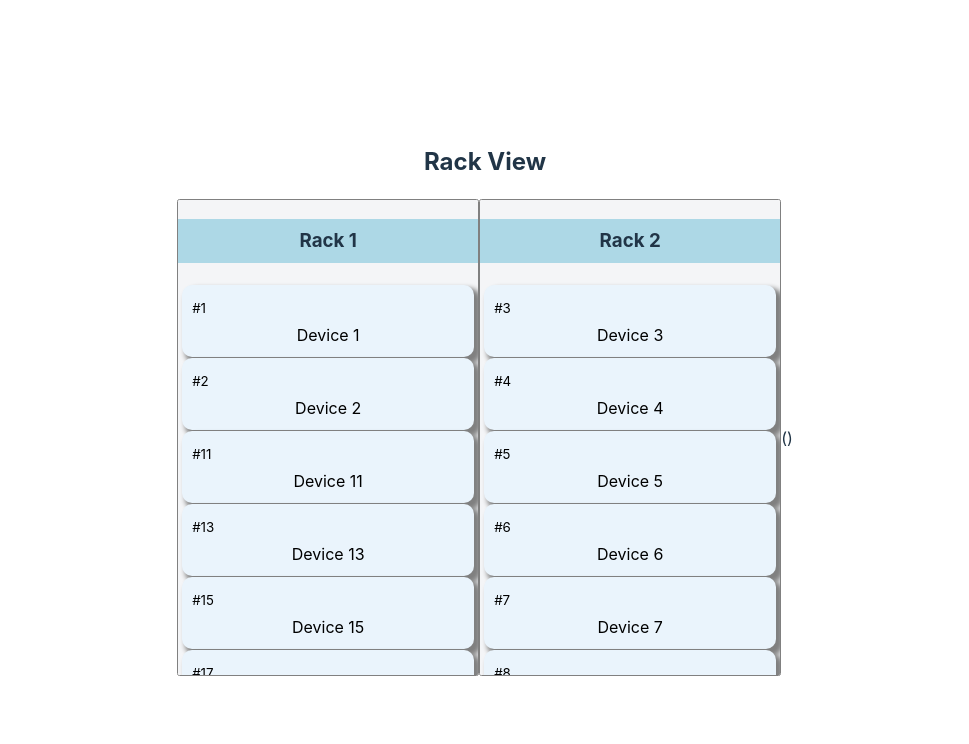
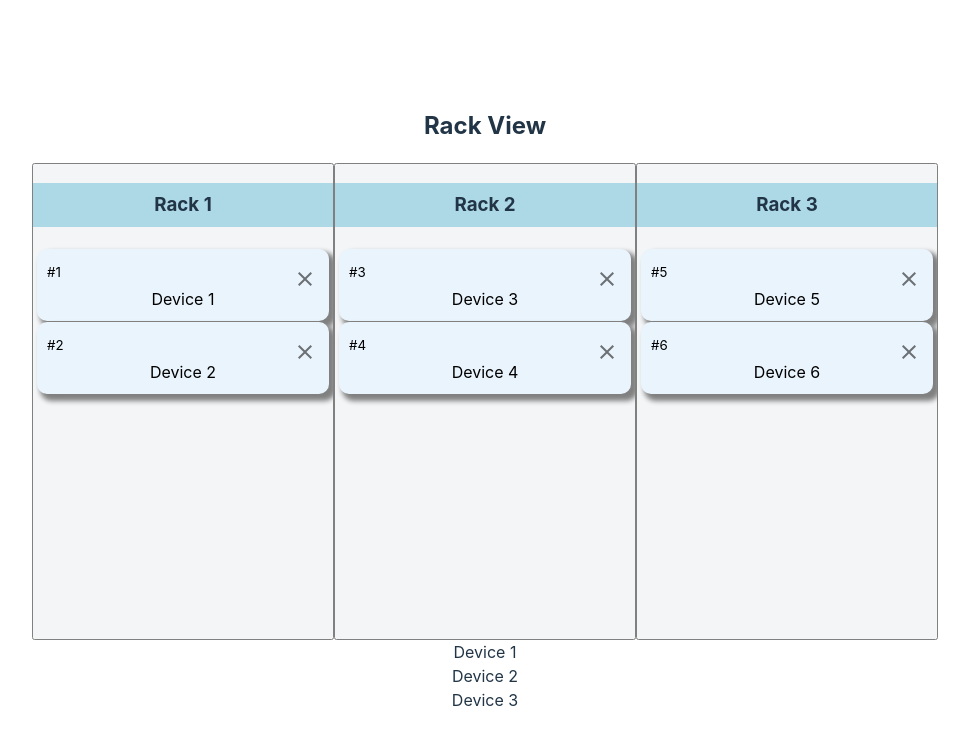
Before and after one commit to stellar-droid/kanbanBoard, a React (Vite) app: page / in a window 1280 px wide. Shown: the top 744 px of the page, without its empty margins (155-1124 px from the left). Built offline with nearby package versions, Linux system fonts and the light colour scheme.

Commit message:
MAke an alert for consoled id , index, in which rack it is been dragged

```diff
--- a/package.json
+++ b/package.json
@@ -11,6 +11,7 @@
   "dependencies": {
     "@emotion/react": "^11.11.3",
     "@emotion/styled": "^11.11.0",
+    "@mui/icons-material": "^5.15.2",
     "@mui/material": "^5.15.2",
     "antd": "^5.3.0",
     "react": "^18.2.0",
--- a/src/App.jsx
+++ b/src/App.jsx
@@ -3,11 +3,12 @@ import "./App.css";
 import Column from "./assets/components/Column";
 import KanbanBoard from "./assets/components/Kanbanboard";
 import Task from "./assets/components/Task";
-
+import DevicesStockList from "./assets/components/DevicesStockList";
 function App() {
   return (
     <div className="App">
       <KanbanBoard />
+      <DevicesStockList />
     </div>
   );
 }
--- a/src/assets/components/Column.jsx
+++ b/src/assets/components/Column.jsx
@@ -1,12 +1,11 @@
 //  DROPPABLE COMPONENT
-
-
 
 import React from "react";
 import styled from "styled-components";
 import Task from "./Task";
 import "./scroll.css";
 import { Droppable } from "react-beautiful-dnd";
+import { Button } from "@mui/material";
 
 const Container = styled.div`
   background-color: #f4f5f7;
@@ -33,15 +32,16 @@ const TaskList = styled.div`
   min-height: 100px;
 `;
 
-export default function Column({ title, tasks, id }) {
+export default function Column({ title, tasks, id, onDelete }) {
   return (
+    <>
     <Container className="column">
       <Title
         style={{
           backgroundColor: "lightblue",
           position: "stick",
         }}
-      >
+        >
         {title}
       </Title>
       <Droppable droppableId={id}>
@@ -52,12 +52,13 @@ export default function Column({ title, tasks, id }) {
             isDraggingOver={snapshot.isDraggingOver}
           >
             {tasks.map((task, index) => (
-              <Task key={index} index={index} task={task} />
+              <Task key={index} index={index} task={task} onDelete={onDelete}/>
             ))}
             {provided.placeholder}
           </TaskList>
         )}
       </Droppable>
     </Container>
+        </>
   );
 }
--- /dev/null
+++ b/src/assets/components/DevicesStockList.jsx
@@ -0,0 +1,60 @@
+import React, { useState, useEffect } from 'react';
+import { DragDropContext, Droppable, Draggable } from 'react-beautiful-dnd';
+
+const DeviceList = () => {
+  const [devices, setDevices] = useState([
+    { id: 1, name: 'Device 1' },
+    { id: 2, name: 'Device 2' },
+    { id: 3, name: 'Device 3' },
+  ]);
+
+  // ... rest of the component
+
+const onDragEnd = (result) => {
+    if (!result.destination) return;
+    const { source, destination } = result;
+
+    if (source.droppableId !== destination.droppableId) return;
+
+    const reorderedDevices = Array.from(devices);
+    const [removed] = reorderedDevices.splice(source.index, 1);
+    reorderedDevices.splice(destination.index, 0, removed);
+
+    setDevices(reorderedDevices);
+  };
+
+return (
+    <DragDropContext onDragEnd={onDragEnd}>
+      <Droppable droppableId="device-list">
+        {(provided) => (
+          <div {...provided.droppableProps} ref={provided.innerRef}>
+            {devices.map((device, index) => (
+              <Draggable key={device.id} draggableId={device.id} index={index}>
+                {(provided, snapshot) => (
+
+                  <div
+                    ref={provided.innerRef}
+                    {...provided.draggableProps}
+                    {...provided.dragHandleProps}
+                  >
+                    {/* Render device name and preview */}
+                    <div className="device-item">
+                      {snapshot.isDragging ? (
+                        <div className="device-preview">{device.name}</div>
+                      ) : (
+                        <div className="device-name">{device.name}</div>
+                      )}
+                    </div>
+                  </div>
+                )}
+              </Draggable>
+            ))}
+            {provided.placeholder}
+          </div>
+        )}
+      </Droppable>
+    </DragDropContext>
+  );
+};
+
+export default DeviceList;
--- a/src/assets/components/Kanbanboard.jsx
+++ b/src/assets/components/Kanbanboard.jsx
@@ -6,72 +6,76 @@ import Column from "./Column";
 import TaskForm from "./TaskForm";
 import { Modal, Paper } from "@mui/material";
 export default function KanbanBoard() {
-  const [completed, setCompleted] = useState([]);
-  const [incomplete, setIncomplete] = useState([]);
+  const [rack1, setRack1] = useState([""]);
+  const [rack2, setRack2] = useState([""]);
+  const [rack3, setRack3] = useState([""]);
   const [isFormOpen, setIsFormOpen] = useState(false);
-  const [isFormSubmitted, setIsFormSubmitted] = useState(false);
+  const [action, setAction] = useState(true);
 
   const staticData = [
-    { userId: 1, id: 1, title: "Device 1", completed: false },
-    { userId: 2, id: 2, title: "Device 2", completed: false },
-    { userId: 3, id: 3, title: "Device 3", completed: true },
-    { userId: 4, id: 4, title: "Device 4", completed: true },
-    { userId: 5, id: 5, title: "Device 5", completed: true },
-    { userId: 6, id: 6, title: "Device 6", completed: true },
-    { userId: 7, id: 7, title: "Device 7", completed: true },
-    { userId: 8, id: 8, title: "Device 8", completed: true },
-    { userId: 9, id: 9, title: "Device 9", completed: true },
-    { userId: 10, id: 10, title: "Device 10", completed: true },
-    { userId: 11, id: 11, title: "Device 11", completed: false },
-    { userId: 12, id: 12, title: "Device 12", completed: true },
-    { userId: 13, id: 13, title: "Device 13", completed: false },
-    { userId: 14, id: 14, title: "Device 14", completed: true },
-    { userId: 15, id: 15, title: "Device 15", completed: false },
-    { userId: 16, id: 16, title: "Device 16", completed: true },
-    { userId: 17, id: 17, title: "Device 17", completed: false },
-    { userId: 18, id: 18, title: "Device 18", completed: true },
-    { userId: 19, id: 19, title: "Device 19", completed: false },
-    { userId: 20, id: 20, title: "Device 20", completed: true },
-    { userId: 21, id: 21, title: "Device 21", completed: false },
-    { userId: 22, id: 22, title: "Device 22", completed: true },
-    { userId: 23, id: 23, title: "Device 23", completed: false },
-    { userId: 24, id: 24, title: "Device 24", completed: true },
-    { userId: 25, id: 25, title: "Device 25", completed: false },
-    { userId: 26, id: 26, title: "Device 26", completed: true },
-    { userId: 27, id: 27, title: "Device 27", completed: false },
-    { userId: 28, id: 28, title: "Device 28", completed: true },
-    { userId: 29, id: 29, title: "Device 29", completed: false },
-    { userId: 30, id: 30, title: "Device 30", completed: true },
-    { userId: 31, id: 31, title: "Device 31", completed: false },
-    { userId: 32, id: 32, title: "Device 32", completed: true },
-    { userId: 33, id: 33, title: "Device 33", completed: false },
-    { userId: 34, id: 34, title: "Device 34", completed: true },
-    { userId: 35, id: 35, title: "Device 35", completed: false },
-    { userId: 36, id: 36, title: "Device 36", completed: true },
-    { userId: 37, id: 37, title: "Device 37", completed: false },
-    { userId: 38, id: 38, title: "Device 38", completed: true },
-    { userId: 39, id: 39, title: "Device 39", completed: false },
-    { userId: 40, id: 40, title: "Device 40", completed: true },
-    { userId: 41, id: 41, title: "Device 41", completed: false },
-    { userId: 42, id: 42, title: "Device 42", completed: true },
-    { userId: 43, id: 43, title: "Device 43", completed: false },
-    { userId: 44, id: 44, title: "Device 44", completed: true },
-    { userId: 45, id: 45, title: "Device 45", completed: false },
-    { userId: 46, id: 46, title: "Device 46", completed: true },
-    { userId: 47, id: 47, title: "Device 47", completed: false },
-    { userId: 48, id: 48, title: "Device 48", completed: true },
-    { userId: 49, id: 49, title: "Device 49", completed: false },
-    { userId: 50, id: 50, title: "Device 50", completed: true },
+    { userId: 1, id: 1, title: "Device 1", rack: "1" },
+    { userId: 2, id: 2, title: "Device 2", rack: "1" },
+    { userId: 3, id: 3, title: "Device 3", rack: "2" },
+    { userId: 4, id: 4, title: "Device 4", rack: "2" },
+    { userId: 5, id: 5, title: "Device 5", rack: "3" },
+    { userId: 6, id: 6, title: "Device 6", rack: "3" },
+    // { userId: 7, id: 7, title: "Device 7", rack: true },
+    // { userId: 8, id: 8, title: "Device 8", rack: true },
+    // { userId: 9, id: 9, title: "Device 9", rack: true },
+    // { userId: 10, id: 10, title: "Device 10", rack: true },
+    // { userId: 11, id: 11, title: "Device 11", rack: false },
+    // { userId: 12, id: 12, title: "Device 12", rack: true },
+    // { userId: 13, id: 13, title: "Device 13", rack: false },
+    // { userId: 14, id: 14, title: "Device 14", rack: true },
+    // { userId: 15, id: 15, title: "Device 15", rack: false },
+    // { userId: 16, id: 16, title: "Device 16", rack: true },
+    // { userId: 17, id: 17, title: "Device 17", rack: false },
+    // { userId: 18, id: 18, title: "Device 18", rack: true },
+    // { userId: 19, id: 19, title: "Device 19", rack: false },
+    // { userId: 20, id: 20, title: "Device 20", rack3: true }
+    // { userId: 21, id: 21, title: "Device 21", rack: false },
+    // { userId: 22, id: 22, title: "Device 22", rack: false },
+    // { userId: 23, id: 23, title: "Device 23", rack: false },
+    // { userId: 24, id: 24, title: "Device 24", rack: true },
+    // { userId: 25, id: 25, title: "Device 25", rack: true },
+    // { userId: 26, id: 26, title: "Device 26", rack: true },
+    // { userId: 27, id: 27, title: "Device 27", rack: true },
+    // { userId: 28, id: 28, title: "Device 28", rack: true },
+    // { userId: 29, id: 29, title: "Device 29", rack: true },
+    // { userId: 30, id: 30, title: "Device 30", rack: true },
+    // { userId: 31, id: 31, title: "Device 31", rack: true },
+    // { userId: 32, id: 32, title: "Device 32", rack: true },
+    // { userId: 33, id: 33, title: "Device 33", rack: true },
+    // { userId: 34, id: 34, title: "Device 34", rack: true },
+    // { userId: 35, id: 35, title: "Device 35", rack: true },
+    // { userId: 36, id: 36, title: "Device 36", rack: true },
+    // { userId: 37, id: 37, title: "Device 37", rack: true },
+    // { userId: 38, id: 38, title: "Device 38", rack: true },
+    // { userId: 39, id: 39, title: "Device 39", rack: true },
+    // { userId: 40, id: 40, title: "Device 40", rack: true },
+    // { userId: 41, id: 41, title: "Device 41", rack: true },
+    // { userId: 42, id: 42, title: "Device 42", rack: true },
+    // { userId: 43, id: 43, title: "Device 43", rack: true },
+    // { userId: 44, id: 44, title: "Device 44", rack: true },
+    // { userId: 45, id: 45, title: "Device 45", rack: true },
+    // { userId: 46, id: 46, title: "Device 46", rack: true },
+    // { userId: 47, id: 47, title: "Device 47", rack: true },
+    // { userId: 48, id: 48, title: "Device 48", rack: true },
+    // { userId: 49, id: 49, title: "Device 49", rack: true },
+    // { userId: 50, id: 50, title: "Device 50", rack: true },
     // Add more tasks as needed
   ];
 
+  // <-------------------USE EFFECT----------------->
   useEffect(() => {
     // Use static data instead of fetching from the API
-    const incompleteTasks = staticData.filter((task) => !task.completed);
-    const completedTasks = staticData.filter((task) => task.completed);
+    const rack1 = staticData.filter((task) => task.rack === "1");
+    const rack2 = staticData.filter((task) => task.rack === "2");
+    const rack3 = staticData.filter((task) => task.rack === "3");
 
-    setIncomplete(incompleteTasks);
-    setCompleted(completedTasks);
+    setRack1(rack1);
+    setRack2(rack2);
+    setRack3(rack3);
 
     // Add event listener for the Escape key
     document.addEventListener("keydown", handleEscapeKey);
@@ -81,66 +85,47 @@ export default function KanbanBoard() {
       document.removeEventListener("keydown", handleEscapeKey);
     };
   }, []);
+  // USE EFFECT ENDS
 
+  // <-------------------HANDLE ESCAPE KEY----------------->
   const handleEscapeKey = (event) => {
     if (event.key === "Escape") {
       closeForm();
     }
   };
+  // <-------------------HANDLE ESCAPE KEY ENDS----------------->
 
-  // const handleDragEnd = (result) => {
-  //   const { destination, source, draggableId } = result;
-
-  //   if (source.droppableId == destination.droppableId) return;
-
-  //   //REMOVE FROM SOURCE ARRAY
-
-  //   if (source.droppableId == 2) {
-  //     setCompleted(removeItemById(draggableId, completed));
-  //   } else {
-  //     setIncomplete(removeItemById(draggableId, incomplete));
-  //   }
-
-  //   // GET ITEM
-
-  //   const task = findItemById(draggableId, [...incomplete, ...completed]);
-
-  //   //ADD ITEM
-  //   if (destination.droppableId == 2) {
-  //     setCompleted([{ ...task, completed: !task.completed }, ...completed]);
-  //   } else {
-  //     setIncomplete([{ ...task, completed: !task.completed }, ...incomplete]);
-  //   }
-  // };
-
-  // function findItemById(id, array) {
-  //   return array.find((item) => item.id == id);
-  // }
-
-  // function removeItemById(id, array) {
-  //   return array.filter((item) => item.id != id);
-  // }
-
+  // <-------------------HANDLE DRAG START----------------->
   const handleDragEnd = (result) => {
     const { destination, source, draggableId } = result;
 
-    console.log("Dragged Task Id:", draggableId);
+
+    console.log("Dragged Device Id:", draggableId);
+    console.log("Source Rack Id:", source.droppableId);
+    console.log("Destination Rack Id:", destination.droppableId);
+    console.log("Destination Rack Index:", destination.index);
+    console.log("Source Rack Index:", source.index);
 
     // If there is no destination or the item is dropped in the same place
     if (!destination || destination.droppableId === source.droppableId) {
       // Rearrange tasks within the same rack
-      const updatedTasks =
+      const updatedRack =
         source.droppableId === "1"
-          ? Array.from(incomplete)
-          : Array.from(completed);
-      const [removedTask] = updatedTasks.splice(source.index, 1);
-      updatedTasks.splice(destination.index, 0, removedTask);
+          ? Array.from(rack1)
+          : source.droppableId === "2"
+          ? Array.from(rack2)
+          : Array.from(rack3);
+      const [removedTask] = updatedRack.splice(source.index, 1);
+      updatedRack.splice(destination.index, 0, removedTask);
 
       if (source.droppableId === "1") {
-        setIncomplete(updatedTasks);
-      } else {
-        setCompleted(updatedTasks);
+        setRack1(updatedRack);
+      } else if (source.droppableId === "2") {
+        setRack2(updatedRack);
+      } else if (source.droppableId === "3") {
+        setRack3(updatedRack);
       }
+
       setIsFormOpen(true);
       return;
     }
@@ -148,46 +133,82 @@ export default function KanbanBoard() {
     // If dragging between racks
     const task =
       source.droppableId === "2"
-        ? completed[source.index]
-        : incomplete[source.index];
+        ? rack2[source.index]
+        : source.droppableId === "3"
+        ? rack3[source.index]
+        : rack1[source.index];
 
     // Remove the task from the source rack
     const updatedSource =
       source.droppableId === "2"
-        ? Array.from(completed)
-        : Array.from(incomplete);
+        ? Array.from(rack2)
+        : source.droppableId === "3"
+        ? Array.from(rack3)
+        : Array.from(rack1);
     updatedSource.splice(source.index, 1);
 
     // Update the destination rack with the task at the correct position
     const updatedDestination =
       destination.droppableId === "2"
-        ? Array.from(completed)
-        : Array.from(incomplete);
+        ? Array.from(rack2)
+        : destination.droppableId === "3"
+        ? Array.from(rack3)
+        : Array.from(rack1);
     updatedDestination.splice(destination.index, 0, {
       ...task,
-      completed: destination.droppableId === "2",
+      rack1: destination.droppableId === "1",
+      rack2: destination.droppableId === "2",
+      rack3: destination.droppableId === "3",
     });
 
     // Check the length of the destination rack after rearranging
     if (updatedDestination.length > 42) {
       // Rack is full, prevent dropping
-      return;
+      return alert("Rack is full!");
     }
 
     // Update state with the new task positions
-    setCompleted(
-      destination.droppableId === "2" ? updatedDestination : updatedSource
-    );
-    setIncomplete(
-      destination.droppableId === "1" ? updatedDestination : updatedSource
-    );
+    if (source.droppableId === "1") {
+      setRack1(updatedSource);
+    } else if (source.droppableId === "2") {
+      setRack2(updatedSource);
+    } else if (source.droppableId === "3") {
+      setRack3(updatedSource);
+    }
 
+    if (destination.droppableId === "1") {
+      setRack1(updatedDestination);
+    } else if (destination.droppableId === "2") {
+      setRack2(updatedDestination);
+    } else if (destination.droppableId === "3") {
+      setRack3(updatedDestination);
+    }
+
+    alert('you dragged the device no. '+draggableId+' from rack no. '+source.droppableId+' to rack no. '+destination.droppableId+'at index '+destination.index);
     setIsFormOpen(true);
   };
 
+  // <-------------------HANDLE DRAG START ENDS----------------->
+
+  // <-------------------OPEN FORM----------------->
   const closeForm = () => {
     setIsFormOpen(false);
   };
+  // <-------------------OPEN FORM ENDS----------------->
+
+  // <-------------------DELETE DEVICE STARTS----------------->
+  const onDelete = (taskId) => {
+    // Implement the logic to delete the task with the specified taskId
+    const updatedRack2 = rack2.filter((task) => task.id !== taskId);
+    const updatedRack1 = rack1.filter((task) => task.id !== taskId);
+    const updatedRack3 = rack3.filter((task) => task.id !== taskId);
+
+    setRack2(updatedRack2);
+    setRack1(updatedRack1);
+    setRack3(updatedRack3);
+        console.log(" Deleted Device : ", taskId);
+  };
+  // <-------------------DELETE DEVICE ENDS----------------->
 
   return (
     <DragDropContext onDragEnd={handleDragEnd}>
@@ -203,25 +224,31 @@ export default function KanbanBoard() {
       >
         <Column
           title={"Rack 1"}
-          tasks={incomplete}
+          tasks={rack1}
           id={"1"}
           style={{ zIndex: 1 }}
+          onDelete={onDelete}
         />
         <Column
           title={"Rack 2"}
-          tasks={completed}
+          tasks={rack2}
           id={"2"}
           style={{ zIndex: 2 }}
+          onDelete={onDelete}
+        />
+        <Column
+          title={"Rack 3"}
+          tasks={rack3}
+          id={"3"}
+          style={{ zIndex: 2 }}
+          onDelete={onDelete}
         />
         {/* <Column title={"Rack 3"} tasks={[]} id={"3"} /> */}
-         (
-
-          <Modal open={isFormOpen} >
-            <Paper style={{height:'570px',width:700}}>
-            <TaskForm onClose={closeForm} />
-            </Paper>
-          </Modal>
-        ){" "}
+        <Modal open={isFormOpen} onKeyDown={handleEscapeKey}>
+          {/* <Paper style={{height:'570px',width:700}}> */}
+          <TaskForm onClose={closeForm} action={action} setAction={setAction} />
+          {/* </Paper> */}
+        </Modal>{" "}
         {/* Render the form when isFormOpen is true */}
       </div>
     </DragDropContext>
--- a/src/assets/components/Task.jsx
+++ b/src/assets/components/Task.jsx
@@ -1,13 +1,11 @@
 // DROPPABlE COMPONENT
-
-
-
 
 import React from "react";
 import { Draggable } from "react-beautiful-dnd";
 import styled from "styled-components";
 import { Avatar, Image } from "antd";
-
+import { Button, IconButton } from "@mui/material";
+import CloseIcon from '@mui/icons-material/Close';
 const Container = styled.div`
   border-radius: 10px;
   box-shadow: 5px 5px 5px 2px grey;
@@ -22,15 +20,11 @@ const Container = styled.div`
   display: flex;
   justify-content: space-between;
   flex-direction: column;
+  position: relative;
 `;
 
 const TextContent = styled.div``;
 
-const Icons = styled.div`
-  display: flex;
-  justify-content: end;
-  padding: 2px;
-`;
 function bgcolorChange(props) {
   return props.isDragging
     ? "lightgreen"
@@ -43,8 +37,9 @@ function bgcolorChange(props) {
     : "#EAF4FC";
 }
 
-export default function Task({ task, index }) {
+export default function Task({ task, index, onDelete }) {
   return (
+    <>
     <Draggable draggableId={`${task.id}`} key={task.id} index={index}>
       {(provided, snapshot) => (
         <Container
@@ -54,30 +49,30 @@ export default function Task({ task, index }) {
           isDragging={snapshot.isDragging}
           style={provided.draggableProps.style}
         >
-          <div style={{ display: "flex", justifyContent: "start", padding: 2 }}>
+          <div style={{ display: "flex", justifyContent: "space-between",alignItems:'start', padding: 2 }}>
             <span>
               <small>
                 #{task.id}
                 {"  "}
               </small>
             </span>
+            <div style={{position:'absolute',left:'85%'}}>
+            <IconButton onClick={() => onDelete(task.id)} >
+            <CloseIcon></CloseIcon>
+          </IconButton>
+            </div>
           </div>
           <div
             style={{ display: "flex", justifyContent: "center", padding: 2 }}
-          >
+            >
             <TextContent>{task.title}</TextContent>
           </div>
-          {/* <Icons>
-            <div>
-              <Avatar
-                onClick={() => console.log(task)}
-                src={"https://joesch.moe/api/v1/random?key=" + task.id}
-              />
-            </div>
-          </Icons> */}
+
           {provided.placeholder}
+
         </Container>
       )}
     </Draggable>
+      </>
   );
 }
--- a/src/assets/components/TaskForm.jsx
+++ b/src/assets/components/TaskForm.jsx
@@ -39,7 +39,7 @@ const FormContainer = styled.div`
 
 `;
 
-const TaskForm = ({ onClose }) => {
+const TaskForm = ({ onClose, onSubmit, onFormSubmit }) => {
 
   const statusOptions = ['Active', 'Inactive', 'Pending'];
 
@@ -104,7 +104,7 @@ const TaskForm = ({ onClose }) => {
         margin="normal"
       />
 
-      <Button variant="contained" color="primary" fullWidth>
+      <Button variant="contained" color="primary" fullWidth >
         Submit and Continue
       </Button>
     </form>
```
Also changed, not shown: src/assets/components/ondragend old.js (added, +80 -0 lines), 2 other files (tests, documents, lock files or other folders).
